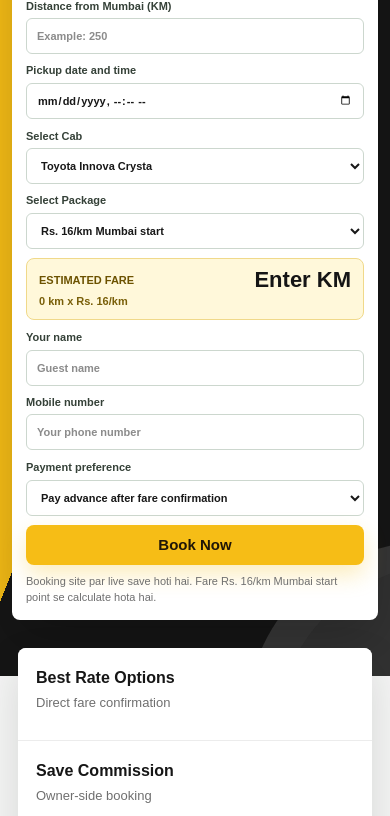
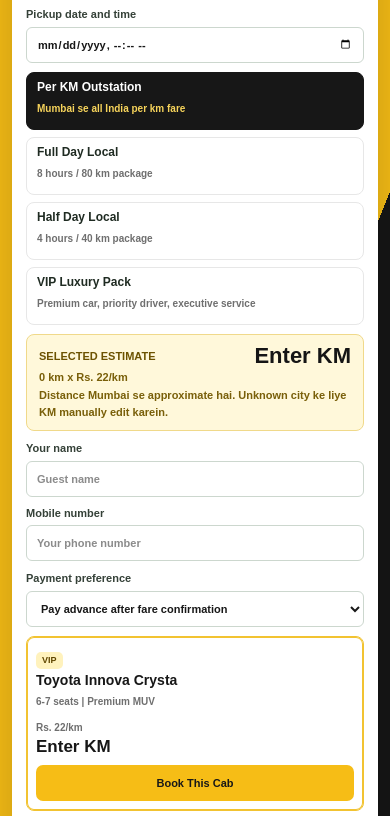
Before and after one commit to 9097881689/vishnu-tours, a Next.js app: page / in a window 390 px wide. Shown: the part 841-1657 px from the top of the page. Built offline with nearby package versions, Linux system fonts and the light colour scheme.

Commit message:
Add route suggestions and cab rate booking flow

```diff
--- a/app/api/bookings/route.ts
+++ b/app/api/bookings/route.ts
@@ -1,16 +1,30 @@
 import { env } from "cloudflare:workers";
 
-const perKmRate = 16;
 const headOffice = "Mumbai Head Office";
+
+const rateTable: Record<
+  string,
+  { perKm: number; fullDay: number; halfDay: number; vip: number }
+> = {
+  "Toyota Etios": { perKm: 16, fullDay: 3200, halfDay: 1900, vip: 5200 },
+  "Maruti Ertiga": { perKm: 18, fullDay: 4200, halfDay: 2600, vip: 6200 },
+  "Maruti Rumion": { perKm: 18, fullDay: 4300, halfDay: 2700, vip: 6500 },
+  "Toyota Innova Crysta": { perKm: 22, fullDay: 5800, halfDay: 3600, vip: 8500 },
+  "Toyota Hycross": { perKm: 26, fullDay: 7200, halfDay: 4600, vip: 11000 },
+};
+
+type PackageType = "perKm" | "fullDay" | "halfDay" | "vip";
 
 type BookingPayload = {
   tripType?: string;
   vehicle?: string;
+  startPoint?: string;
   destination?: string;
   distanceKm?: number;
   date?: string;
   name?: string;
   mobile?: string;
+  packageType?: string;
   paymentMode?: string;
 };
 
@@ -38,10 +52,16 @@ async function ensureBookingsTable() {
         pickup_datetime TEXT NOT NULL,
         customer_name TEXT NOT NULL,
         customer_mobile TEXT NOT NULL,
+        package_type TEXT NOT NULL DEFAULT 'perKm',
         payment_mode TEXT NOT NULL
       )`,
     )
     .run();
+
+  await db
+    .prepare("ALTER TABLE bookings ADD COLUMN package_type TEXT NOT NULL DEFAULT 'perKm'")
+    .run()
+    .catch(() => undefined);
 
   await db
     .prepare(
@@ -55,10 +75,12 @@ export async function POST(request: Request) {
     const payload = (await request.json()) as BookingPayload;
     const tripType = clean(payload.tripType);
     const vehicle = clean(payload.vehicle);
+    const startPoint = clean(payload.startPoint) || headOffice;
     const destination = clean(payload.destination);
     const date = clean(payload.date);
     const name = clean(payload.name);
     const mobile = clean(payload.mobile);
+    const packageType = normalizePackage(payload.packageType);
     const paymentMode = clean(payload.paymentMode) || "Pay advance after booking";
     const oneSideKm = Number(payload.distanceKm);
 
@@ -76,8 +98,19 @@ export async function POST(request: Request) {
       );
     }
 
-    const billableKm = tripType === "Round Trip" ? oneSideKm * 2 : oneSideKm;
-    const estimatedFare = Math.round(billableKm * perKmRate);
+    const selectedRate = rateTable[vehicle] || rateTable["Toyota Etios"];
+    const billableKm =
+      packageType === "perKm"
+        ? tripType === "Round Trip"
+          ? oneSideKm * 2
+          : oneSideKm
+        : packageType === "halfDay"
+          ? 40
+          : 80;
+    const estimatedFare =
+      packageType === "perKm"
+        ? Math.round(billableKm * selectedRate.perKm)
+        : selectedRate[packageType];
     const bookingId = `VT${Date.now().toString(36).toUpperCase()}`;
     const createdAt = new Date().toISOString();
 
@@ -98,8 +131,9 @@ export async function POST(request: Request) {
         pickup_datetime,
         customer_name,
         customer_mobile,
+        package_type,
         payment_mode
-      ) VALUES (?, ?, ?, ?, ?, ?, ?, ?, ?, ?, ?, ?, ?, ?, ?)`,
+      ) VALUES (?, ?, ?, ?, ?, ?, ?, ?, ?, ?, ?, ?, ?, ?, ?, ?)`,
     )
       .bind(
         bookingId,
@@ -107,15 +141,16 @@ export async function POST(request: Request) {
         "pending",
         tripType,
         vehicle,
-        headOffice,
+        startPoint,
         destination,
         oneSideKm,
         billableKm,
-        perKmRate,
+        selectedRate.perKm,
         estimatedFare,
         date,
         name,
         mobile,
+        packageType,
         paymentMode,
       )
       .run();
@@ -125,11 +160,12 @@ export async function POST(request: Request) {
         booking: {
           bookingId,
           status: "pending",
-          startPoint: headOffice,
+          startPoint,
           destination,
           oneSideKm,
           billableKm,
-          ratePerKm: perKmRate,
+          ratePerKm: selectedRate.perKm,
+          packageType,
           estimatedFare,
         },
       },
@@ -145,3 +181,11 @@ export async function POST(request: Request) {
 function clean(value: unknown) {
   return typeof value === "string" ? value.trim() : "";
 }
+
+function normalizePackage(value: unknown): PackageType {
+  if (value === "fullDay" || value === "halfDay" || value === "vip") {
+    return value;
+  }
+
+  return "perKm";
+}
--- a/app/globals.css
+++ b/app/globals.css
@@ -381,6 +381,47 @@ input[readonly] {
   gap: 8px;
 }
 
+.package-grid {
+  display: grid;
+  grid-template-columns: repeat(2, minmax(0, 1fr));
+  gap: 7px;
+}
+
+.package-card {
+  display: grid;
+  gap: 3px;
+  min-height: 58px;
+  padding: 8px 10px;
+  border: 1px solid var(--line);
+  border-radius: 8px;
+  background: #fff;
+  color: #1f2b22;
+  text-align: left;
+  cursor: pointer;
+}
+
+.package-card strong {
+  font-size: 12px;
+  line-height: 1.15;
+}
+
+.package-card span {
+  color: var(--muted);
+  font-size: 10px;
+  font-weight: 800;
+  line-height: 1.25;
+}
+
+.package-card.active {
+  border-color: #171717;
+  background: #171717;
+  color: #fff;
+}
+
+.package-card.active span {
+  color: #f7d45b;
+}
+
 .submit-button {
   width: 100%;
   min-height: 40px;
@@ -421,6 +462,81 @@ input[readonly] {
   color: #795f09;
   font-size: 11px;
   font-weight: 800;
+}
+
+.vehicle-rate-list {
+  display: grid;
+  gap: 7px;
+}
+
+.vehicle-rate-card {
+  display: grid;
+  grid-template-columns: minmax(0, 1fr) minmax(92px, auto) minmax(106px, auto);
+  gap: 8px;
+  align-items: center;
+  padding: 9px;
+  border: 1px solid #e5e5e5;
+  border-radius: 8px;
+  background: #fff;
+}
+
+.vehicle-rate-card.active {
+  border-color: #f2c331;
+  box-shadow: inset 0 0 0 1px #f2c331;
+}
+
+.vehicle-rate-card strong {
+  display: block;
+  color: #171717;
+  font-size: 14px;
+  line-height: 1.15;
+}
+
+.vehicle-rate-card small,
+.vehicle-rate-card span {
+  color: var(--muted);
+  font-size: 10px;
+  font-weight: 800;
+}
+
+.vehicle-tag {
+  display: inline-flex;
+  width: fit-content;
+  margin-bottom: 3px;
+  padding: 2px 6px;
+  border-radius: 5px;
+  background: #fff2bd;
+  color: #604600 !important;
+  font-size: 9px !important;
+  font-weight: 900 !important;
+  text-transform: uppercase;
+}
+
+.vehicle-rate-meta {
+  display: grid;
+  justify-items: end;
+  gap: 2px;
+}
+
+.vehicle-rate-meta strong {
+  font-size: 17px;
+}
+
+.book-cab-button {
+  min-height: 36px;
+  border: 0;
+  border-radius: 7px;
+  background: var(--gold);
+  color: #181818;
+  cursor: pointer;
+  font-size: 11px;
+  font-weight: 900;
+  white-space: nowrap;
+}
+
+.book-cab-button:disabled {
+  cursor: progress;
+  opacity: 0.7;
 }
 
 .booking-success,
@@ -849,9 +965,19 @@ details p {
 
   .trip-tabs,
   .form-grid,
+  .package-grid,
   .trust-strip,
   .service-grid {
     grid-template-columns: 1fr;
+  }
+
+  .vehicle-rate-card {
+    grid-template-columns: 1fr;
+    align-items: stretch;
+  }
+
+  .vehicle-rate-meta {
+    justify-items: start;
   }
 
   .trust-strip {
--- a/app/page.tsx
+++ b/app/page.tsx
@@ -1,10 +1,136 @@
 "use client";
 
-import { FormEvent, useMemo, useState } from "react";
+import { useMemo, useState } from "react";
 
 const whatsappNumber = "917004291529";
 const headOffice = "Mumbai Head Office";
 const perKmRate = 16;
+const fromSuggestions = [
+  "Mumbai Head Office",
+  "Mumbai Airport",
+  "Mumbai Central",
+  "Dadar Mumbai",
+  "Andheri Mumbai",
+  "Navi Mumbai",
+  "Thane Mumbai",
+];
+
+const destinationDistances: Record<string, number> = {
+  pune: 150,
+  nashik: 170,
+  shirdi: 240,
+  surat: 280,
+  vadodara: 420,
+  ahmedabad: 525,
+  goa: 590,
+  indore: 585,
+  ujjain: 640,
+  hyderabad: 710,
+  bangalore: 980,
+  jaipur: 1150,
+  delhi: 1420,
+  bhopal: 780,
+  nagpur: 820,
+  kolhapur: 375,
+  aurangabad: 335,
+  lonavala: 85,
+  alibaug: 95,
+  mahableshwar: 260,
+  mahabaleshwar: 260,
+  udaipur: 760,
+  chennai: 1340,
+  kolkata: 1960,
+};
+
+const destinationSuggestions = [
+  "Pune",
+  "Nashik",
+  "Shirdi",
+  "Surat",
+  "Vadodara",
+  "Ahmedabad",
+  "Goa",
+  "Indore",
+  "Ujjain",
+  "Hyderabad",
+  "Bangalore",
+  "Jaipur",
+  "Delhi",
+  "Bhopal",
+  "Nagpur",
+  "Kolhapur",
+  "Aurangabad",
+  "Lonavala",
+  "Alibaug",
+  "Mahabaleshwar",
+  "Udaipur",
+  "Chennai",
+  "Kolkata",
+];
+
+const packageOptions = [
+  {
+    id: "perKm",
+    label: "Per KM Outstation",
+    description: "Mumbai se all India per km fare",
+  },
+  {
+    id: "fullDay",
+    label: "Full Day Local",
+    description: "8 hours / 80 km package",
+  },
+  {
+    id: "halfDay",
+    label: "Half Day Local",
+    description: "4 hours / 40 km package",
+  },
+  {
+    id: "vip",
+    label: "VIP Luxury Pack",
+    description: "Premium car, priority driver, executive service",
+  },
+] as const;
+
+const rateTable: Record<
+  string,
+  { perKm: number; fullDay: number; halfDay: number; vip: number; tag: string }
+> = {
+  "Toyota Etios": {
+    perKm: 16,
+    fullDay: 3200,
+    halfDay: 1900,
+    vip: 5200,
+    tag: "Economy",
+  },
+  "Maruti Ertiga": {
+    perKm: 18,
+    fullDay: 4200,
+    halfDay: 2600,
+    vip: 6200,
+    tag: "Family",
+  },
+  "Maruti Rumion": {
+    perKm: 18,
+    fullDay: 4300,
+    halfDay: 2700,
+    vip: 6500,
+    tag: "Comfort",
+  },
+  "Toyota Innova Crysta": {
+    perKm: 22,
+    fullDay: 5800,
+    halfDay: 3600,
+    vip: 8500,
+    tag: "VIP",
+  },
+  "Toyota Hycross": {
+    perKm: 26,
+    fullDay: 7200,
+    halfDay: 4600,
+    vip: 11000,
+    tag: "Luxury VIP",
+  },
+};
 
 declare global {
   interface Window {
@@ -64,15 +190,32 @@ const serviceTypes = [
   "Wedding / Corporate Booking",
 ];
 
+type PackageId = (typeof packageOptions)[number]["id"];
+
+function getDestinationDistance(destination: string) {
+  return destinationDistances[destination.trim().toLowerCase()];
+}
+
+function formatInr(amount: number) {
+  return amount
+    ? new Intl.NumberFormat("en-IN", {
+        style: "currency",
+        currency: "INR",
+        maximumFractionDigits: 0,
+      }).format(amount)
+    : "Enter KM";
+}
+
 export default function Home() {
   const [tripType, setTripType] = useState("Outstation Cab");
   const [vehicle, setVehicle] = useState("Toyota Innova Crysta");
+  const [startPoint, setStartPoint] = useState(headOffice);
   const [drop, setDrop] = useState("");
   const [distanceKm, setDistanceKm] = useState("");
   const [date, setDate] = useState("");
   const [name, setName] = useState("");
   const [mobile, setMobile] = useState("");
-  const [packageType, setPackageType] = useState("Rs. 16/km Mumbai start");
+  const [packageType, setPackageType] = useState<PackageId>("perKm");
   const [paymentMode, setPaymentMode] = useState("Pay advance after fare confirmation");
   const [advanceAmount, setAdvanceAmount] = useState("500");
   const [paymentStatus, setPaymentStatus] = useState("");
@@ -83,39 +226,66 @@ export default function Home() {
     bookingId: string;
     estimatedFare: number;
     billableKm: number;
+    ratePerKm: number;
   } | null>(null);
   const numericDistance = Math.max(0, Number(distanceKm) || 0);
   const billableDistance =
     tripType === "Round Trip" ? numericDistance * 2 : numericDistance;
-  const fareTotal = billableDistance * perKmRate;
-  const formattedFare = fareTotal
-    ? new Intl.NumberFormat("en-IN", {
-        style: "currency",
-        currency: "INR",
-        maximumFractionDigits: 0,
-      }).format(fareTotal)
-    : "Enter KM";
+  const selectedPackage =
+    packageOptions.find((item) => item.id === packageType) || packageOptions[0];
+  const vehicleRates = useMemo(
+    () =>
+      vehicles
+        .map((item) => {
+          const rates = rateTable[item.name];
+          const estimatedFare =
+            packageType === "perKm"
+              ? Math.round(billableDistance * rates.perKm)
+              : rates[packageType];
+
+          return {
+            ...item,
+            ...rates,
+            estimatedFare,
+            fareLabel:
+              packageType === "perKm"
+                ? `Rs. ${rates.perKm}/km`
+                : packageType === "fullDay"
+                  ? "8 hr / 80 km"
+                  : packageType === "halfDay"
+                    ? "4 hr / 40 km"
+                    : "VIP package",
+          };
+        })
+        .sort((first, second) => first.estimatedFare - second.estimatedFare),
+    [billableDistance, packageType],
+  );
+  const selectedVehicleRate =
+    vehicleRates.find((item) => item.name === vehicle) || vehicleRates[0];
+  const fareTotal = selectedVehicleRate?.estimatedFare || 0;
+  const formattedFare = formatInr(fareTotal);
 
   const bookingText = useMemo(() => {
     return [
       "Namaste Vishnu Tours, mujhe cab booking karni hai.",
       `Trip: ${tripType}`,
       `Cab: ${vehicle}`,
-      `Start Point: ${headOffice}`,
+      `Start Point: ${startPoint}`,
       `Destination: ${drop || "Please confirm"}`,
       `One-side Distance: ${numericDistance || "Please confirm"} km`,
       `Billable Distance: ${billableDistance || "Please confirm"} km`,
-      `Rate: Rs. ${perKmRate}/km`,
+      `Rate: ${selectedVehicleRate?.fareLabel || `Rs. ${perKmRate}/km`}`,
       `Estimated Fare: ${fareTotal ? formattedFare : "Please confirm"}`,
       `Date/Time: ${date || "Please confirm"}`,
       `Name: ${name || "Guest"}`,
       `Mobile: ${mobile || "Please confirm"}`,
-      `Package: ${packageType}`,
+      `Package: ${selectedPackage.label}`,
       `Payment: ${paymentMode}`,
     ].join("\n");
   }, [
     tripType,
     vehicle,
+    startPoint,
     drop,
     numericDistance,
     billableDistance,
@@ -124,7 +294,8 @@ export default function Home() {
     date,
     name,
     mobile,
-    packageType,
+    selectedPackage.label,
+    selectedVehicleRate?.fareLabel,
     paymentMode,
   ]);
 
@@ -132,8 +303,22 @@ export default function Home() {
     bookingText,
   )}`;
 
-  async function submitBooking(event: FormEvent<HTMLFormElement>) {
-    event.preventDefault();
+  function updateDestination(value: string) {
+    setDrop(value);
+    const distance = getDestinationDistance(value);
+
+    if (distance) {
+      setDistanceKm(String(distance));
+    }
+  }
+
+  async function submitBooking(selectedCab = vehicle) {
+    if (!drop || !numericDistance || !date || !name || !mobile) {
+      setBookingStatus("Please From/To, KM, date, name aur mobile fill karein.");
+      return;
+    }
+
+    setVehicle(selectedCab);
     setIsBooking(true);
     setBookingStatus("");
     setConfirmedBooking(null);
@@ -144,12 +329,14 @@ export default function Home() {
         headers: { "Content-Type": "application/json" },
         body: JSON.stringify({
           tripType,
-          vehicle,
+          vehicle: selectedCab,
+          startPoint,
           destination: drop,
           distanceKm: numericDistance,
           date,
           name,
           mobile,
+          packageType,
           paymentMode,
         }),
       });
@@ -158,6 +345,7 @@ export default function Home() {
           bookingId: string;
           estimatedFare: number;
           billableKm: number;
+          ratePerKm: number;
         };
         error?: string;
       };
@@ -169,7 +357,7 @@ export default function Home() {
 
       setConfirmedBooking(result.booking);
       setAdvanceAmount(String(result.booking.estimatedFare));
-      setBookingStatus("Booking site par live save ho gayi.");
+      setBookingStatus(`${selectedCab} booking site par live save ho gayi.`);
     } catch {
       setBookingStatus("Network issue ki wajah se booking save nahi ho payi.");
     } finally {
@@ -206,12 +394,13 @@ export default function Home() {
             bookingId: confirmedBooking.bookingId,
             name,
             mobile,
-            pickup: headOffice,
+            pickup: startPoint,
             drop,
             vehicle,
             tripType,
             distanceKm: String(numericDistance),
-            estimatedFare: String(fareTotal),
+            packageType,
+            estimatedFare: String(confirmedBooking.estimatedFare),
           },
         }),
       });
@@ -269,12 +458,13 @@ export default function Home() {
       },
       notes: {
         bookingId: confirmedBooking.bookingId,
-        pickup: headOffice,
+        pickup: startPoint,
         drop,
         vehicle,
         tripType,
         distanceKm: String(numericDistance),
-        estimatedFare: String(fareTotal),
+        packageType,
+        estimatedFare: String(confirmedBooking.estimatedFare),
       },
       theme: {
         color: "#f6bd16",
@@ -344,24 +534,41 @@ export default function Home() {
             <h1>Book Taxi Online With Vishnu Tours</h1>
               <p>
             Local, outstation, round trip aur VIP luxury cab service ke liye
-                direct booking. Start point Mumbai Head Office rahega aur fare
-                Rs. 16/km ke hisab se calculate hoga.
+                direct site booking. From/To select karke distance, package,
+                cab-wise fare aur Razorpay payment ek hi flow me milega.
               </p>
             <div className="hero-actions">
               <a className="primary-action" href="#booking">
                 Book Cab Now
               </a>
-              <a className="secondary-action" href={whatsappUrl} target="_blank">
-                WhatsApp Booking
+              <a className="secondary-action" href="tel:+917004291529">
+                Call for Help
               </a>
             </div>
           </div>
 
-          <form className="booking-panel" id="booking" onSubmit={submitBooking}>
+          <form
+            className="booking-panel"
+            id="booking"
+            onSubmit={(event) => {
+              event.preventDefault();
+              submitBooking(vehicle);
+            }}
+          >
             <div className="panel-head">
               <span>Mumbai se all India booking</span>
               <strong>Book Your Ride</strong>
             </div>
+            <datalist id="from-suggestions">
+              {fromSuggestions.map((item) => (
+                <option key={item} value={item} />
+              ))}
+            </datalist>
+            <datalist id="destination-suggestions">
+              {destinationSuggestions.map((item) => (
+                <option key={item} value={item} />
+              ))}
+            </datalist>
             <div className="trip-tabs" role="tablist" aria-label="Trip type">
               {["Outstation Cab", "Round Trip", "Local Rental", "VIP Luxury Cab"].map(
                 (type) => (
@@ -377,15 +584,22 @@ export default function Home() {
               )}
             </div>
             <label>
-              Start Location
-              <input value={headOffice} readOnly aria-readonly="true" />
+              From
+              <input
+                value={startPoint}
+                onChange={(event) => setStartPoint(event.target.value)}
+                list="from-suggestions"
+                placeholder="Mumbai Head Office"
+                required
+              />
             </label>
             <label>
-              Enter Destination
+              To
               <input
                 value={drop}
-                onChange={(event) => setDrop(event.target.value)}
-                placeholder="Business, place or city name"
+                onChange={(event) => updateDestination(event.target.value)}
+                list="destination-suggestions"
+                placeholder="City select karein, example Pune"
                 required
               />
             </label>
@@ -410,38 +624,35 @@ export default function Home() {
                 />
               </label>
             </div>
-            <div className="form-grid">
-              <label>
-                Select Cab
-                <select
-                  value={vehicle}
-                  onChange={(event) => setVehicle(event.target.value)}
+            <div className="package-grid" aria-label="Select package">
+              {packageOptions.map((item) => (
+                <button
+                  key={item.id}
+                  type="button"
+                  className={packageType === item.id ? "package-card active" : "package-card"}
+                  onClick={() => {
+                    setPackageType(item.id);
+                    if (item.id === "vip") {
+                      setTripType("VIP Luxury Cab");
+                    }
+                  }}
                 >
-                  {vehicles.map((item) => (
-                    <option key={item.name}>{item.name}</option>
-                  ))}
-                </select>
-              </label>
-              <label>
-                Select Package
-                <select
-                  value={packageType}
-                  onChange={(event) => setPackageType(event.target.value)}
-                >
-                  <option>Rs. 16/km Mumbai start</option>
-                  <option>Full day local rental</option>
-                  <option>Half day local rental</option>
-                  <option>VIP / corporate package</option>
-                </select>
-              </label>
+                  <strong>{item.label}</strong>
+                  <span>{item.description}</span>
+                </button>
+              ))}
             </div>
             <div className="fare-box" aria-live="polite">
-              <span>Estimated fare</span>
+              <span>Selected estimate</span>
               <strong>{formattedFare}</strong>
               <small>
-                {tripType === "Round Trip"
-                  ? `${numericDistance || 0} km x 2 x Rs. ${perKmRate}/km`
-                  : `${numericDistance || 0} km x Rs. ${perKmRate}/km`}
+                {packageType === "perKm"
+                  ? `${billableDistance || 0} km x ${selectedVehicleRate?.fareLabel || `Rs. ${perKmRate}/km`}`
+                  : `${selectedPackage.label} | ${selectedVehicleRate?.name}`}
+              </small>
+              <small>
+                Distance Mumbai se approximate hai. Unknown city ke liye KM
+                manually edit karein.
               </small>
             </div>
             <div className="form-grid">
@@ -477,9 +688,32 @@ export default function Home() {
                 <option>Corporate billing</option>
               </select>
             </label>
-            <button className="submit-button" type="submit" disabled={isBooking}>
-              {isBooking ? "Saving Booking..." : "Book Now"}
-            </button>
+            <div className="vehicle-rate-list" aria-live="polite">
+              {vehicleRates.map((item) => (
+                <article
+                  key={item.name}
+                  className={vehicle === item.name ? "vehicle-rate-card active" : "vehicle-rate-card"}
+                >
+                  <div>
+                    <span className="vehicle-tag">{item.tag}</span>
+                    <strong>{item.name}</strong>
+                    <small>{item.seats} | {item.type}</small>
+                  </div>
+                  <div className="vehicle-rate-meta">
+                    <span>{item.fareLabel}</span>
+                    <strong>{formatInr(item.estimatedFare)}</strong>
+                  </div>
+                  <button
+                    className="book-cab-button"
+                    type="button"
+                    onClick={() => submitBooking(item.name)}
+                    disabled={isBooking}
+                  >
+                    {isBooking && vehicle === item.name ? "Saving..." : "Book This Cab"}
+                  </button>
+                </article>
+              ))}
+            </div>
             {bookingStatus ? (
               <p className={confirmedBooking ? "booking-success" : "booking-error"}>
                 {bookingStatus}
@@ -540,8 +774,8 @@ export default function Home() {
               </div>
             ) : null}
             <p className="microcopy">
-              Booking site par live save hoti hai. Fare Rs. 16/km Mumbai start
-              point se calculate hota hai.
+              Booking site par live save hoti hai. Etios Rs. 16/km se start,
+              baaki cab ka rate card ke hisab se calculate hota hai.
             </p>
           </form>
         </div>
@@ -645,7 +879,7 @@ export default function Home() {
           <li>Outstation, round trip and local packages</li>
           <li>Luxury cab service for VIP and corporate guests</li>
           <li>Innova Crysta, Hycross, Ertiga, Rumion and Etios available</li>
-          <li>Direct WhatsApp booking with payment link request</li>
+          <li>Site booking ke baad Razorpay payment option</li>
         </ul>
       </section>
 
@@ -657,15 +891,15 @@ export default function Home() {
         <details>
           <summary>Cab booking kaise confirm hogi?</summary>
           <p>
-            Form submit karte hi WhatsApp par complete trip details jayengi.
-            Vishnu Tours fare, driver aur payment confirm karega.
+            From/To, package aur cab select karne ke baad Book This Cab dabate
+            hi booking site database me save hoti hai aur Booking ID milti hai.
           </p>
         </details>
         <details>
           <summary>Online payment gateway live hai?</summary>
           <p>
-            Razorpay checkout code add hai. Aapki Razorpay Merchant Key ID add
-            karte hi advance payment button live charge accept karega.
+            Haan, booking save hone ke baad same form me Razorpay advance ya
+            full fare payment button dikhta hai.
           </p>
         </details>
         <details>
@@ -685,7 +919,7 @@ export default function Home() {
         <div>
           <a href="tel:+917004291529">Call: 7004291529</a>
           <a href={whatsappUrl} target="_blank">
-            WhatsApp Booking
+            WhatsApp Help
           </a>
         </div>
       </footer>
```
